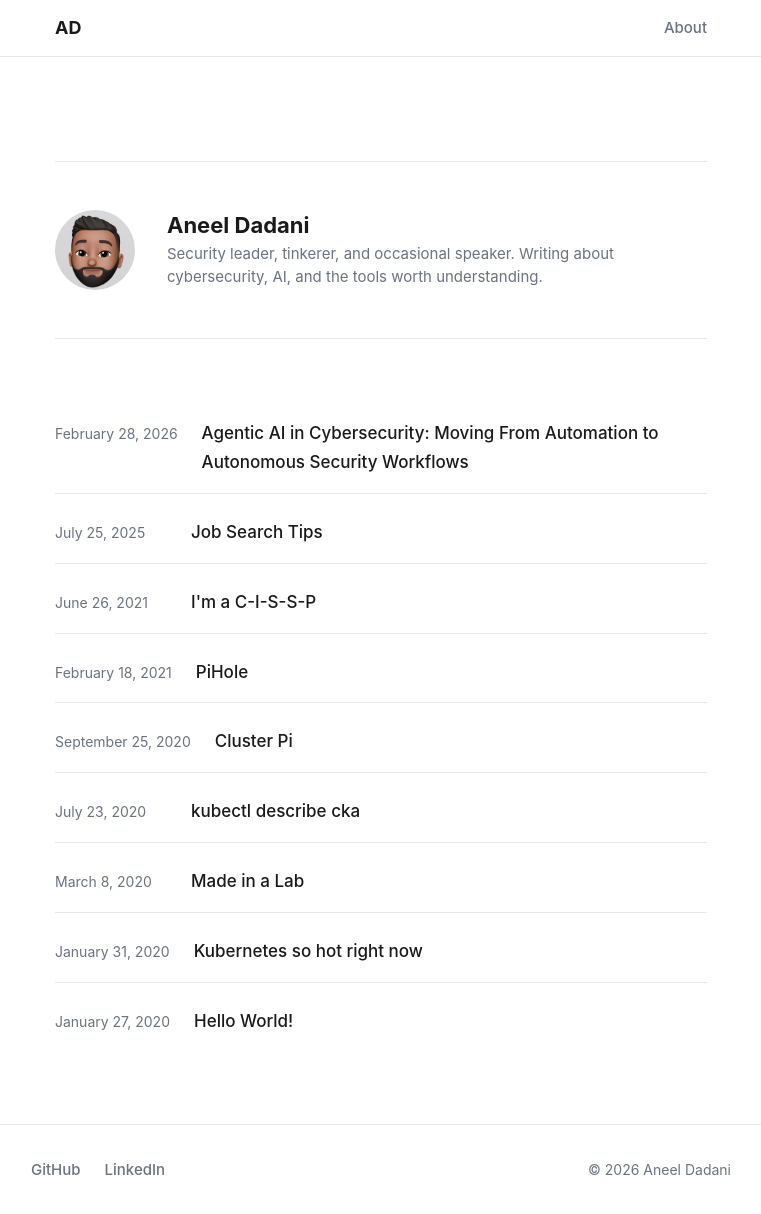
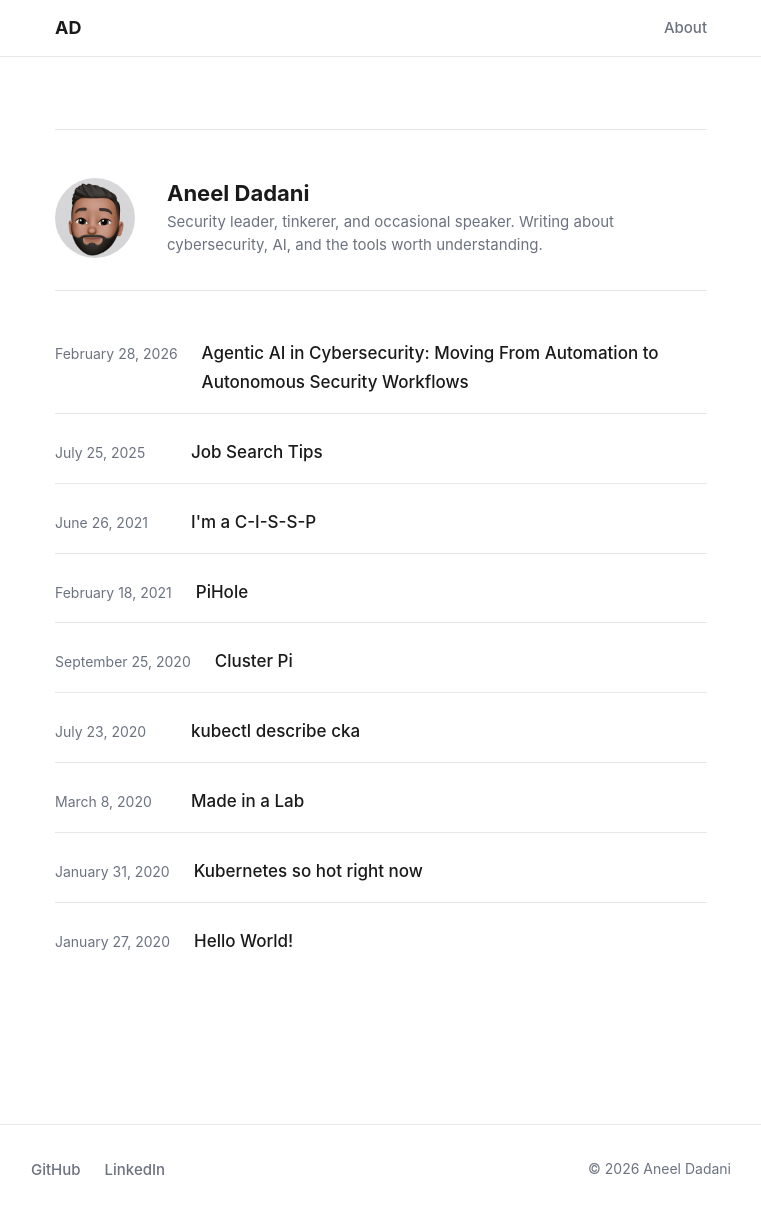
Before and after one commit to aneeldadani/aneeldadani.github.io, a Jekyll site: the page built from index.html, in a window 1280 px wide and 1214 px high. Shown: the whole window, without its empty margins (259-1020 px from the left). Built offline with Jekyll 4.4.1, drawn with Linux system fonts in a browser that asks for light colours.

Commit message:
Reduce home page spacing
Tighten site-main top padding (4rem → 2rem) and home-profile
bottom margin/padding (4rem+3rem → 2rem+2rem).

Co-Authored-By: Claude Sonnet 4.6 <noreply@anthropic.com>

```diff
--- a/assets/css/main.css
+++ b/assets/css/main.css
@@ -76,7 +76,7 @@ a:hover {
   width: 100%;
   max-width: var(--max-width);
   margin: 0 auto;
-  padding: var(--space-3xl) var(--space-lg);
+  padding: var(--space-xl) var(--space-lg);
 }
 
 /* ============================================================
@@ -228,8 +228,8 @@ tr:last-child td {
   display: flex;
   align-items: center;
   gap: var(--space-xl);
-  margin-bottom: var(--space-3xl);
-  padding-bottom: var(--space-2xl);
+  margin-bottom: var(--space-xl);
+  padding-bottom: var(--space-xl);
   border-bottom: 1px solid var(--color-border);
 }
 
```
